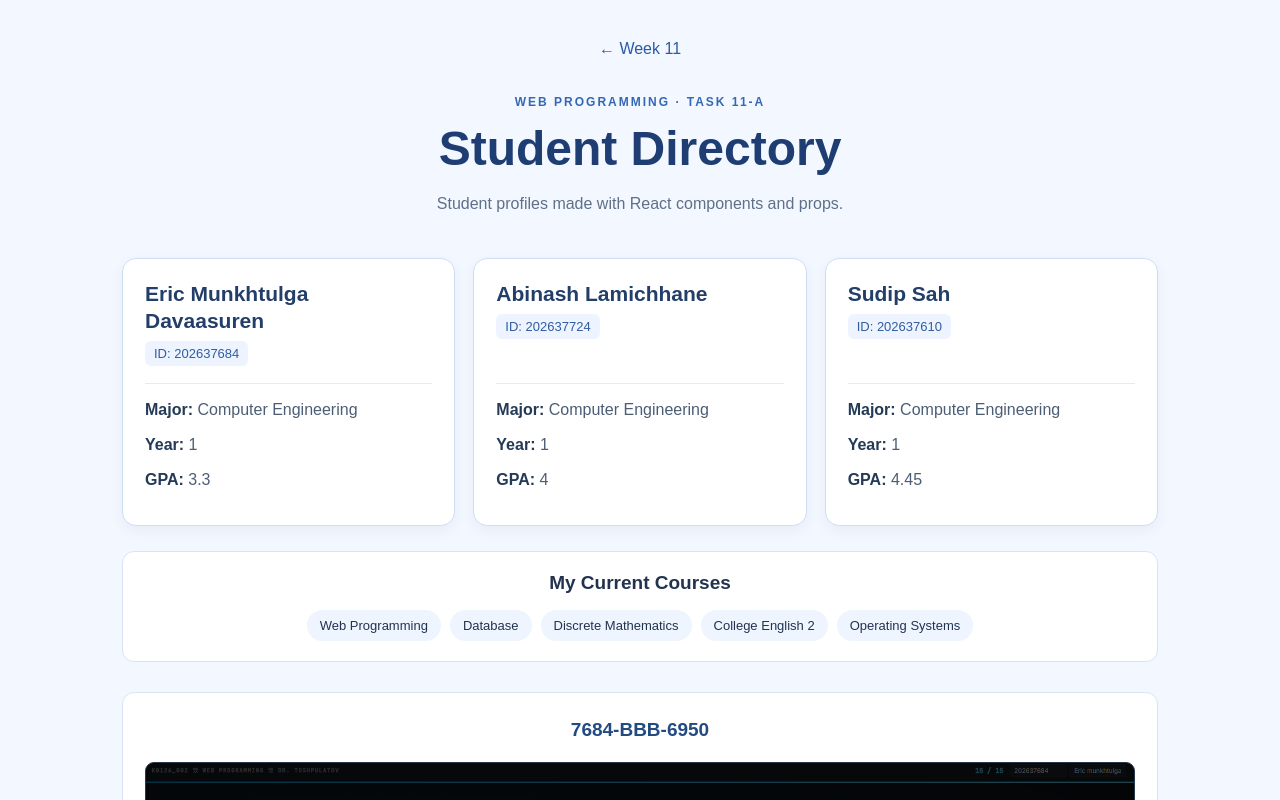
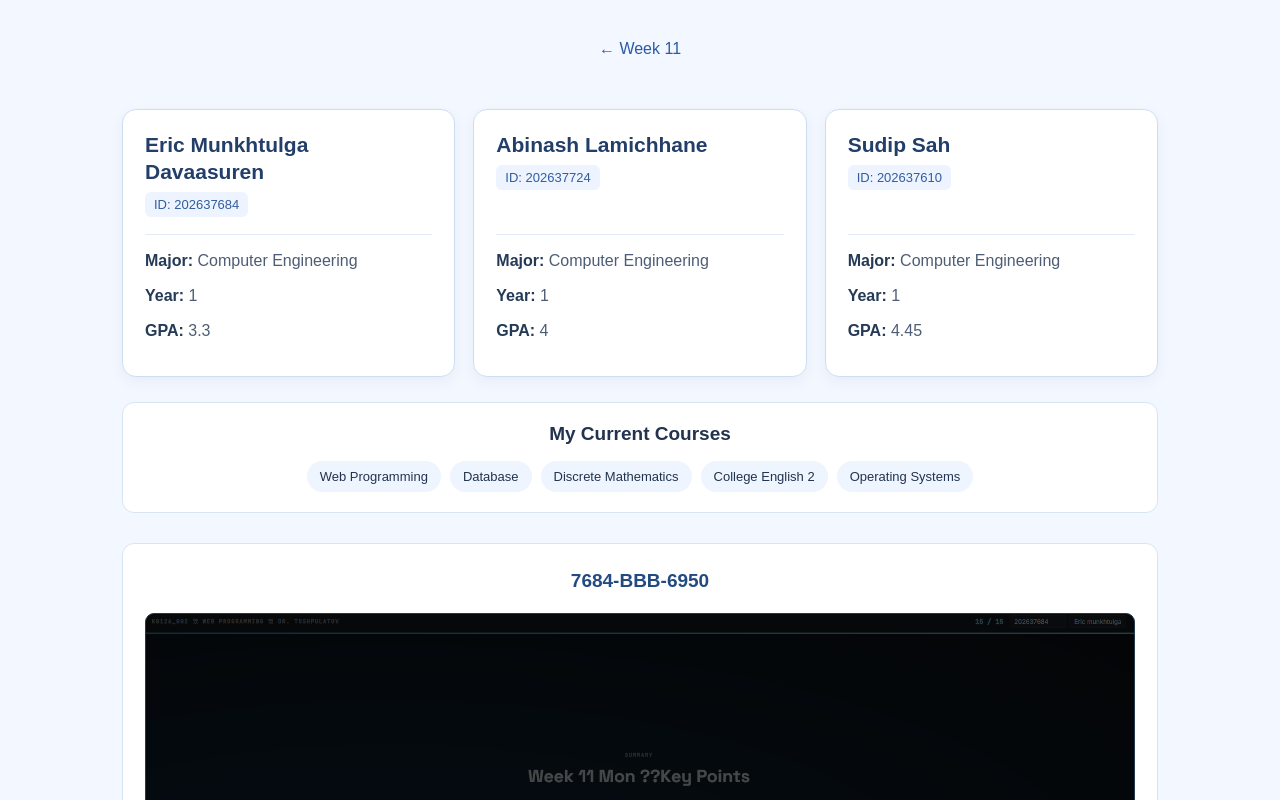
Before and after one commit to Eric2626/Web-programming-live-site, a React (Vite) app in the folder week11/task11/: page / in a window 1280 px wide. Shown: the top 800 px of the page. Built offline with nearby package versions, Linux system fonts and the light colour scheme; the HTML template or start-up script is replaced by a standard one.

Commit message:
Remove Task 11-A heading, title and subtitle from student profile page

```diff
--- a/week11/task11/src/App.jsx
+++ b/week11/task11/src/App.jsx
@@ -7,9 +7,7 @@ function App() {
     <main className="page">
       <header className="heading">
         <a href="../../index.html" className="back-link">← Week 11</a>
-        <p className="eyebrow">WEB PROGRAMMING · TASK 11-A</p>
-        <h1>Student Directory</h1>
-        <p>Student profiles made with React components and props.</p>
+
       </header>
 
       <section className="profiles" aria-label="Student profiles">
```
